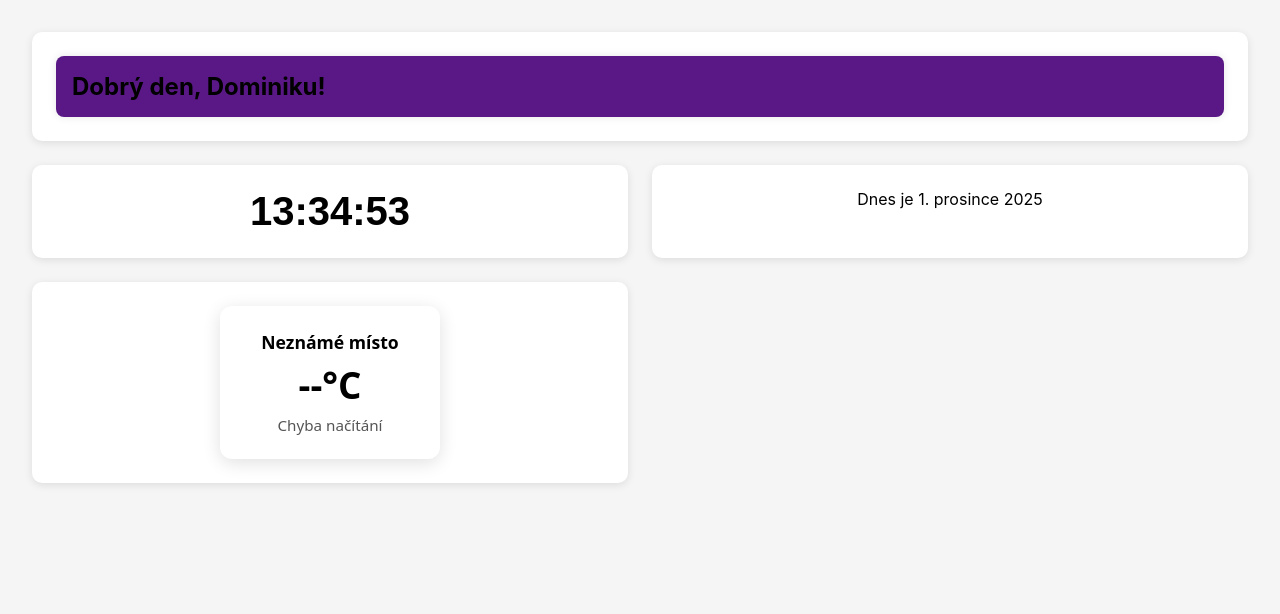
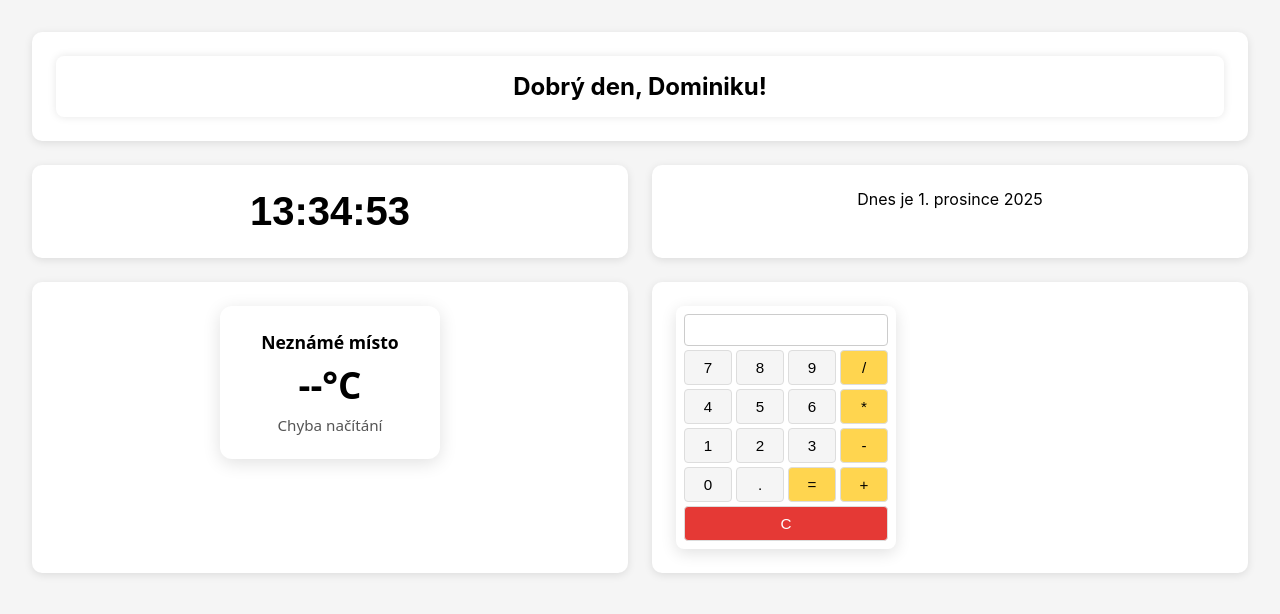
Before and after one commit to Dominik1421/DASHBOARD, a plain HTML site: page index.html in a window 1280 px wide. Drawn offline with nearby package versions, Linux system fonts and the light colour scheme; no server answers.

Commit message:
calculator

```diff
--- a/index.html
+++ b/index.html
@@ -17,7 +17,8 @@
       { name: 'header', width: 'full' },
       { name: 'clock', width: 'half' },
       { name: 'date', width: 'half' },
-      { name: 'weather', width: 'half' }
+      { name: 'weather', width: 'half' },
+      { name: 'calculator', width: 'half' }
     ];
 
     async function loadWidgets() {
--- /dev/null
+++ b/widgets/calculator.html
@@ -0,0 +1,104 @@
+<div class="simple-calc">
+    <input type="text" id="calc-input" readonly>
+
+    <div class="buttons">
+        <button onclick="calcAppend('7')">7</button>
+        <button onclick="calcAppend('8')">8</button>
+        <button onclick="calcAppend('9')">9</button>
+        <button onclick="calcAppend('/')" class="op">/</button>
+
+        <button onclick="calcAppend('4')">4</button>
+        <button onclick="calcAppend('5')">5</button>
+        <button onclick="calcAppend('6')">6</button>
+        <button onclick="calcAppend('*')" class="op">*</button>
+
+        <button onclick="calcAppend('1')">1</button>
+        <button onclick="calcAppend('2')">2</button>
+        <button onclick="calcAppend('3')">3</button>
+        <button onclick="calcAppend('-')" class="op">-</button>
+
+        <button onclick="calcAppend('0')">0</button>
+        <button onclick="calcAppend('.')">.</button>
+        <button onclick="calcResult()" class="op">=</button>
+        <button onclick="calcAppend('+')" class="op">+</button>
+
+        <button onclick="calcClear()" class="clear">C</button>
+    </div>
+</div>
+
+<script>
+    window.calcAppend = function (val) {
+        const input = document.getElementById('calc-input');
+        input.value += val;
+    };
+    window.calcResult = function () {
+        try {
+            const input = document.getElementById('calc-input');
+            if (!input.value.trim()) return;
+            input.value = eval(input.value);
+        } catch (e) {
+            alert('Chyba ve výrazu');
+        }
+    };
+
+    window.calcClear = function () {
+        document.getElementById('calc-input').value = '';
+    };
+</script>
+
+<style>
+    .simple-calc {
+        display: grid;
+        grid-template-columns: repeat(4, 1fr);
+        gap: 4px;
+        max-width: 220px;
+        padding: 8px;
+        border-radius: 8px;
+        background: #ffffff;
+        box-shadow: 0 4px 16px rgba(0, 0, 0, 0.12);
+        font-family: system-ui, -apple-system, BlinkMacSystemFont, "Segoe UI",
+            sans-serif;
+    }
+
+    #calc-input {
+        grid-column: span 4;
+        text-align: right;
+        padding: 6px 8px;
+        font-size: 1rem;
+        border-radius: 4px;
+        border: 1px solid #ccc;
+        outline: none;
+    }
+
+    .buttons {
+        display: contents;
+    }
+
+    .buttons .clear {
+        grid-column: span 4;
+        background: #e53935;
+        color: #fff;
+    }
+
+    button {
+        padding: 8px;
+        cursor: pointer;
+        border-radius: 4px;
+        border: 1px solid #ddd;
+        font-size: 0.95rem;
+        background: #f5f5f5;
+        transition: background 0.15s ease, transform 0.05s ease;
+    }
+
+    button.op {
+        background: #ffd54f;
+    }
+
+    button:hover {
+        background: #e0e0e0;
+    }
+
+    button:active {
+        transform: scale(0.97);
+    }
+</style>
--- a/widgets/header.html
+++ b/widgets/header.html
@@ -22,7 +22,9 @@
 </div>
 <style>
     .header {
-        background-color: #591886;
+        background-color: #ffffff;
+        color-text: black;
+        text-align: center;
         padding: 1rem;
         border-radius: 0.5rem;
         box-shadow: 0 0 0.5rem 0 rgba(0, 0, 0, 0.1);
```
Also changed, not shown: widgets/weather.html (+0 -7 lines).
